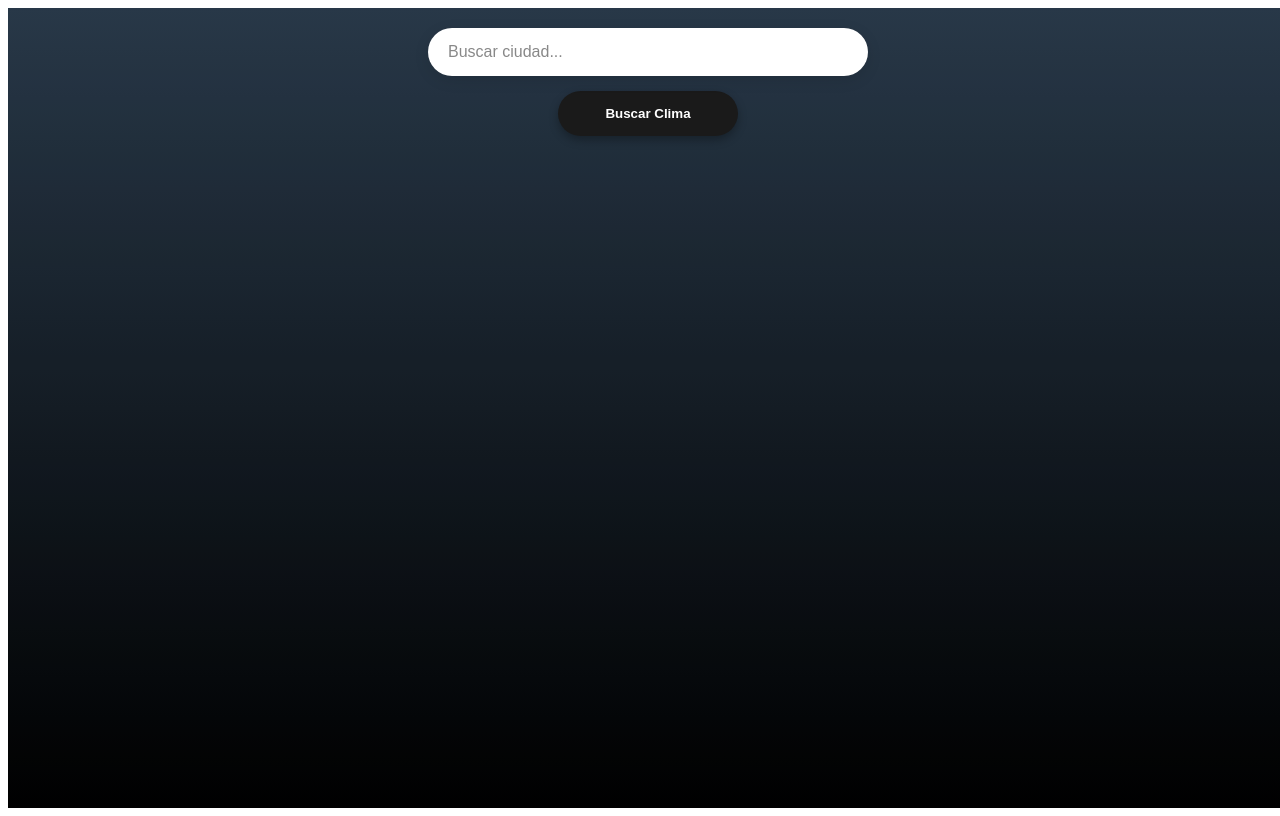
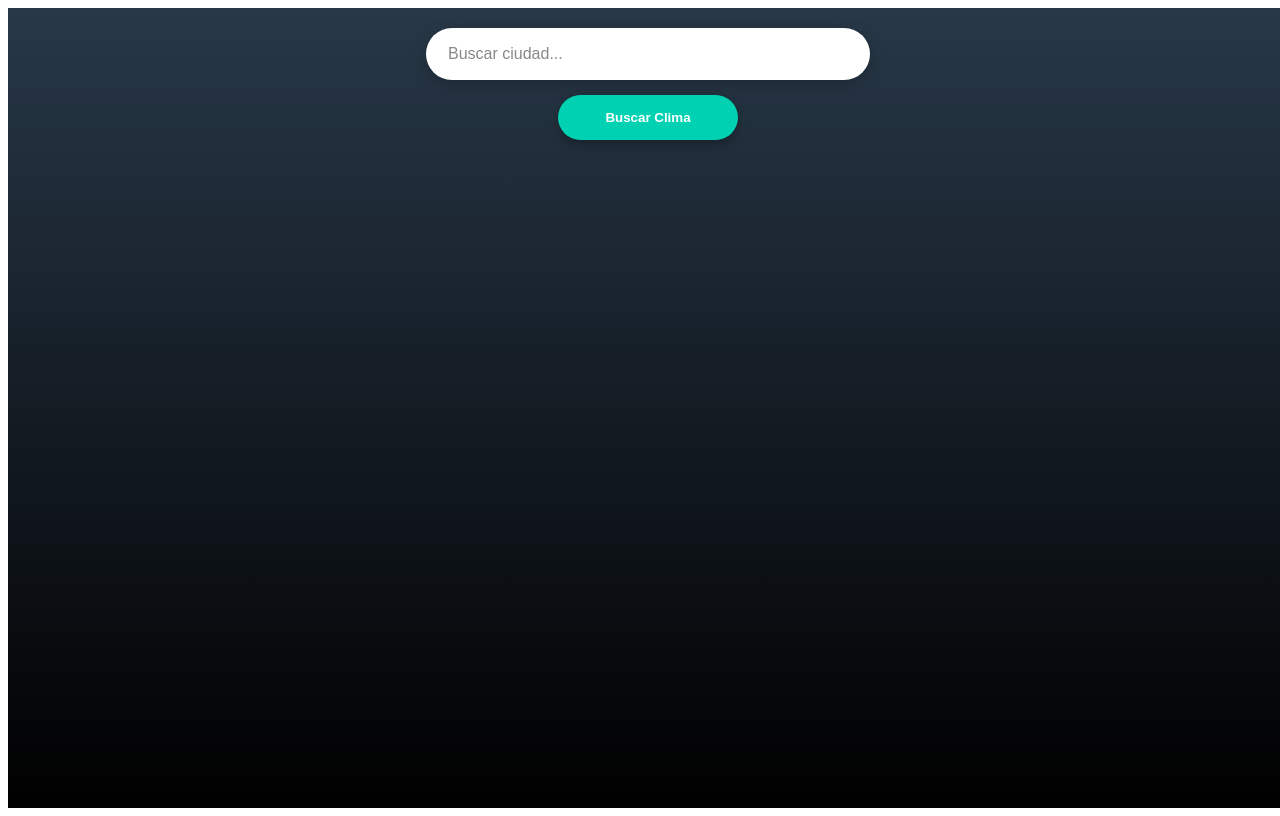
Before and after one commit to candelario02/mi-app-clima, a React (Vite) app: page / in a window 1280 px wide. Built offline with nearby package versions, Linux system fonts and the light colour scheme.

Commit message:
Buscador con texto visible y boton turquesa

```diff
--- a/src/App.css
+++ b/src/App.css
@@ -32,40 +32,43 @@
   width: 100%;
   padding: 15px 20px;
   border-radius: 30px;
-  border: none;
+  border: 2px solid transparent;
   font-size: 16px;
 
-  /* --- CAMBIO CLAVE AQUÍ --- */
-  background: white;        /* Fondo blanco sólido */
-  color: #333333 !important; /* TEXTO OSCURO para que se vea lo que escribes */
-  /* ------------------------- */
+  /* Arreglo de contraste: Letras oscuras sobre fondo blanco */
+  background: white;
+  color: #1a1a1a !important; /* Ahora sí verás lo que escribes */
 
-  box-shadow: 0 4px 15px rgba(0,0,0,0.1);
+  box-shadow: 0 4px 15px rgba(0,0,0,0.2);
   outline: none;
+  transition: all 0.3s ease;
 }
 
-/* Para que el texto de ayuda "Buscar ciudad..." también se vea gris */
+.search-container input:focus {
+  border: 2px solid #00d1b2; /* Brillo turquesa al escribir */
+}
+
 .search-container input::placeholder {
   color: #888888;
 }
 
-.search-container input:focus {
-  border: 2px solid #ffffff;
-  background: #ffffff;
-}
-
-/* BOTÓN BUSCAR CORREGIDO */
+/* BOTÓN BUSCAR ACTUALIZADO (TURQUESA) */
 .search-container button {
   width: 180px;
   padding: 12px;
   border-radius: 25px;
   border: none;
-  background-color: #1a1a1a; /* Botón oscuro para que resalte del fondo */
-  color: #ffffff;            /* Texto blanco */
+  background-color: #00d1b2; /* Color turquesa para que resalte */
+  color: #ffffff;
   font-weight: bold;
   cursor: pointer;
-  transition: transform 0.2s, background 0.2s;
+  transition: transform 0.2s, background 0.2s, box-shadow 0.2s;
   box-shadow: 0 4px 10px rgba(0,0,0,0.3);
+}
+
+.search-container button:hover {
+  background-color: #00bfa5;
+  transform: translateY(-2px);
 }
 
 .search-container button:active {
@@ -112,9 +115,6 @@
   .hero-temp h1 {
     font-size: 6rem;
   }
-  .search-container {
-    width: 100%;
-  }
 }
 
 /* ANIMACIONES */
```
